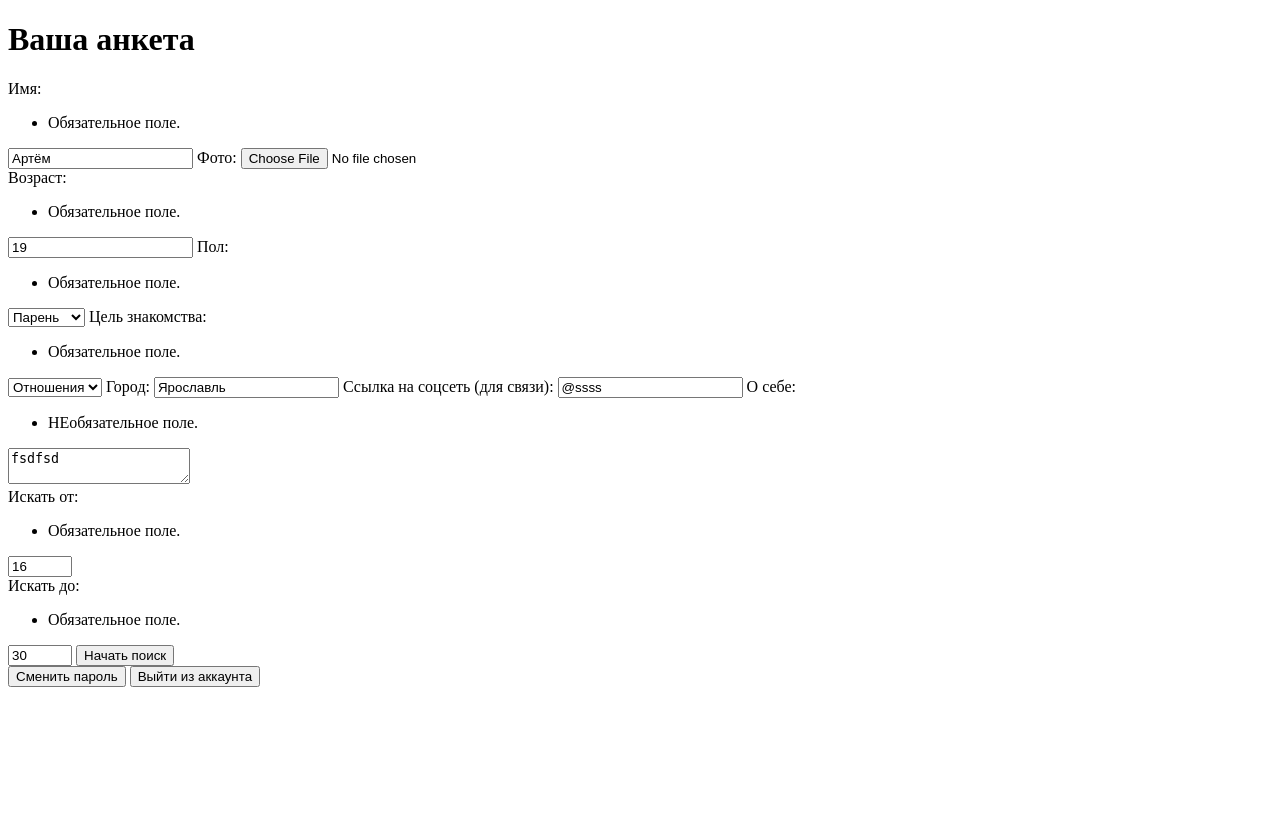
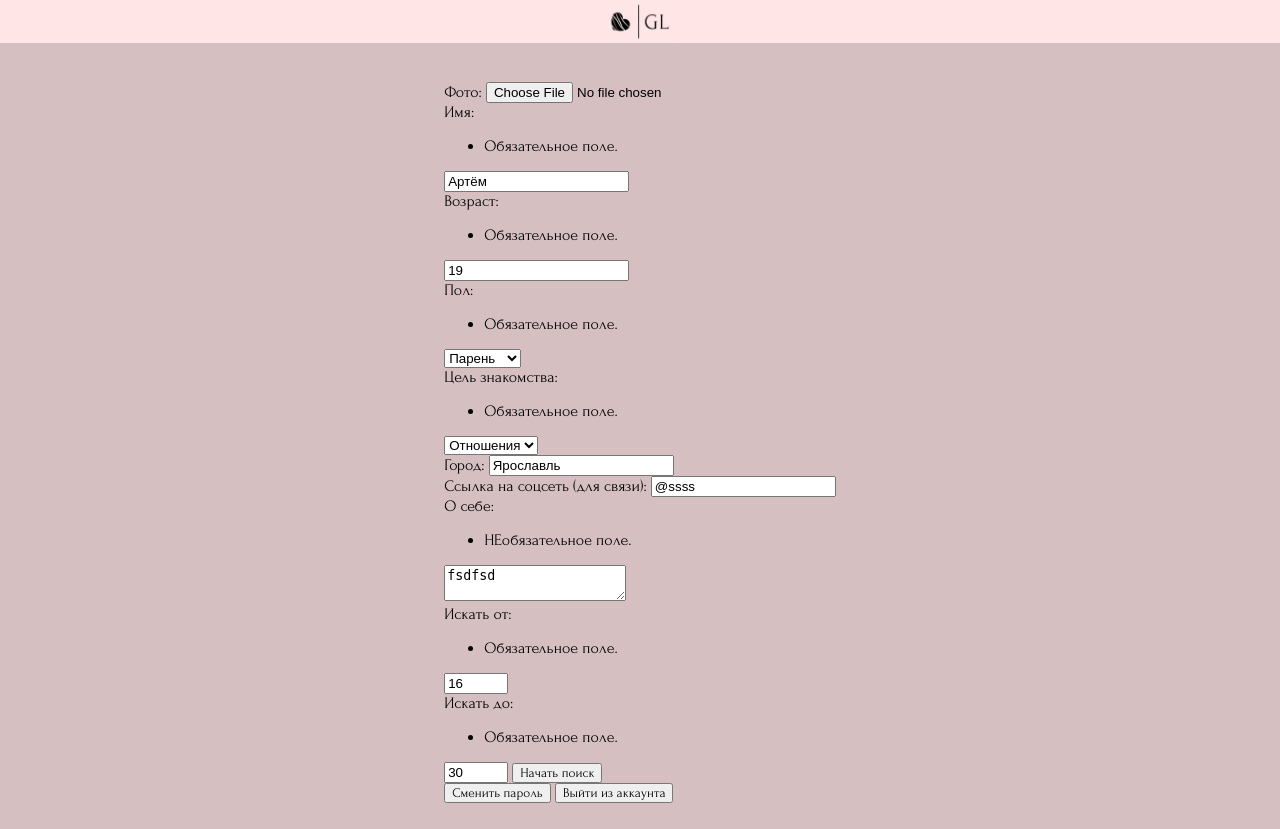
Before and after one commit to argecyplusplus/datingsite, a Django app: page /searching/myprofile/ in a window 1280 px wide. Before the commit the page ends 687 px from the top, so only its background shows below. Run offline with Django 4.2, Linux system fonts and the light colour scheme; a user stored in the database is signed in; data comes from the database, SQL or seed files in the repository; both versions use the stored data as it was after the commit.

Commit message:
some changes in main
check myprofile

```diff
--- /dev/null
+++ b/datingsite/static/css/myprofile.css
@@ -0,0 +1,94 @@
+html {
+    height: 100%;
+    font-family: "Forum-Regular";
+    margin: 0%;
+}
+
+body {
+    display: block;
+    justify-content: center;
+    align-items: center;
+    background-color: #D5BFC0;
+    background-size: 50%;
+    font-family: "Forum-Regular";
+    margin: 0px;
+}
+
+header {
+    margin: 0px;
+    width: 100%;
+    display: flex;
+    justify-content: center;
+    align-items: center;
+    background-color: #FFE5E6;
+    position:fixed;
+}
+
+main {
+
+    display: flex;
+    justify-content: center;
+    align-items: center;
+    padding: 2%;
+    padding-top: 5%;
+}
+
+
+button{
+    font-family: "Forum-Regular";
+
+}
+
+.oneprofile{
+    display: flex;
+    justify-content: center;
+    width: 20%;
+    margin: 0.5%;
+    background-color: #EADCDC;
+    flex-direction: column;
+}
+.oneprofile img{
+    margin-left: auto;
+    margin-right: auto;
+    text-decoration:none;
+    color: black;
+    height: auto;
+    width: 100%;
+    border-bottom: 1px solid;
+}
+.oneprofile a{
+
+    text-align: center;
+    text-decoration:none;
+    color: black;
+}
+
+.profilephoto{
+    width: 100%;
+}
+.profilephoto a {
+    width: 100%;
+}
+
+.profiletext{
+    height: 100%;
+}
+
+.mainlogo{
+    max-width: 100%;
+    cursor: pointer;
+}
+
+
+.logocontainer{
+    max-width: 6%;
+    display: flex;
+    justify-self: center;
+}
+
+@font-face {
+    font-family: "Forum-Regular";
+    src: url("Forum-Regular.ttf") format("truetype");
+    font-style: normal;
+    font-weight: normal;
+  }
--- a/datingsite/templates/searching/myprofile.html
+++ b/datingsite/templates/searching/myprofile.html
@@ -1,15 +1,32 @@
+{% load static %}
 <!DOCTYPE html>
 <html>
+  <meta charset = 'utf-8'>
     <head>
-
+      <title>Мой профиль</title>
+      <link rel="stylesheet" href="{% static 'css/myprofile.css' %}">
     </head>
     <body>
-        <h1>Ваша анкета</h1>
+        <header>
+          <a class="logocontainer" href="{% url 'homepage' %}"><img class="mainlogo" src='{% static "css/bg_mini.jpg" %}' ></a>
+        </header>
+        <main>
+        <div class="main_list">
         <form action="{% url 'createprofile' %}" method="post">
             {% csrf_token %}
 
             <tr>
-                <th><label for="id_name">Имя:</label></th>
+              <th><br><label  for="id_avatar">Фото:</label></th>
+              <td>
+
+                <input type="file" name="avatar" value="{{davatar}}" accept="image/*" id="id_avatar">
+
+
+              </td>
+            </tr>
+
+            <tr>
+                <th><br><label for="id_name">Имя:</label></th>
                 <td>
                   <ul class="errorlist"><li>Обязательное поле.</li></ul>
                   <input type="text" value="{{dname}}" name="name" maxlength="50" required id="id_name">
@@ -18,15 +35,7 @@
                 </td>
               </tr>
 
-              <tr>
-                <th><label  for="id_avatar">Фото:</label></th>
-                <td>
 
-                  <input type="file" name="avatar" value="{{davatar}}" accept="image/*" id="id_avatar">
-
-
-                </td>
-              </tr>
 
               <tr>
                 <th><br><label for="id_age">Возраст:</label></th>
@@ -39,7 +48,7 @@
               </tr>
 
               <tr>
-                <th><label for="id_gender">Пол:</label></th>
+                <th><br><label for="id_gender">Пол:</label></th>
                 <td>
                   <ul class="errorlist"><li>Обязательное поле.</li></ul>
                   <select name="gender" id="id_gender">
@@ -54,7 +63,7 @@
               </tr>
 
               <tr>
-                <th><label for="id_point_of_searching">Цель знакомства:</label></th>
+                <th><br><label for="id_point_of_searching">Цель знакомства:</label></th>
                 <td>
                   <ul class="errorlist"><li>Обязательное поле.</li></ul>
                   <select name="point_of_searching" id="id_point_of_searching">
@@ -70,7 +79,7 @@
               </tr>
 
               <tr>
-                <th><label for="id_city">Город:</label></th>
+                <th><br><label for="id_city">Город:</label></th>
                 <td>
 
                   <input type="text" name="city" value="{{dcity}}" maxlength="100" required id="id_city">
@@ -80,7 +89,7 @@
               </tr>
 
               <tr>
-                <th><label for="id_city">Ссылка на соцсеть (для связи):</label></th>
+                <th><br><label for="id_city">Ссылка на соцсеть (для связи):</label></th>
                 <td>
 
                   <input type="text" name="social" value="{{dsocial}}" maxlength="50" required id="id_social">
@@ -91,7 +100,7 @@
 
 
               <tr>
-                <th><label for="id_description">О себе:</label></th>
+                <th><br><label for="id_description">О себе:</label></th>
                 <td>
                   <ul class="errorlist"><li>НЕобязательное поле.</li></ul>
                   <textarea name="description" required  id="id_description">{{ddescription}}</textarea>
@@ -127,5 +136,7 @@
         </form>
         <button onclick="location.href='{% url 'password_change' %}'">Сменить пароль</button>
         <button onclick="location.href='{% url 'logout' %}?next=/'">Выйти из аккаунта</button>
+      </div>
+    </main>
     </body>
 </html>
--- a/datingsite/templates/searching/searching.html
+++ b/datingsite/templates/searching/searching.html
@@ -1,7 +1,6 @@
 {% load static %}
 <!DOCTYPE HTML>
 <html>
-<meta charset = 'utf-8'>
 	<head>
 		<meta charset="UTF-8">
         <link rel="stylesheet" href="{% static 'css/searching.css' %}" type="text/css">
```
Also changed, not shown: datingsite/db.sqlite3.
